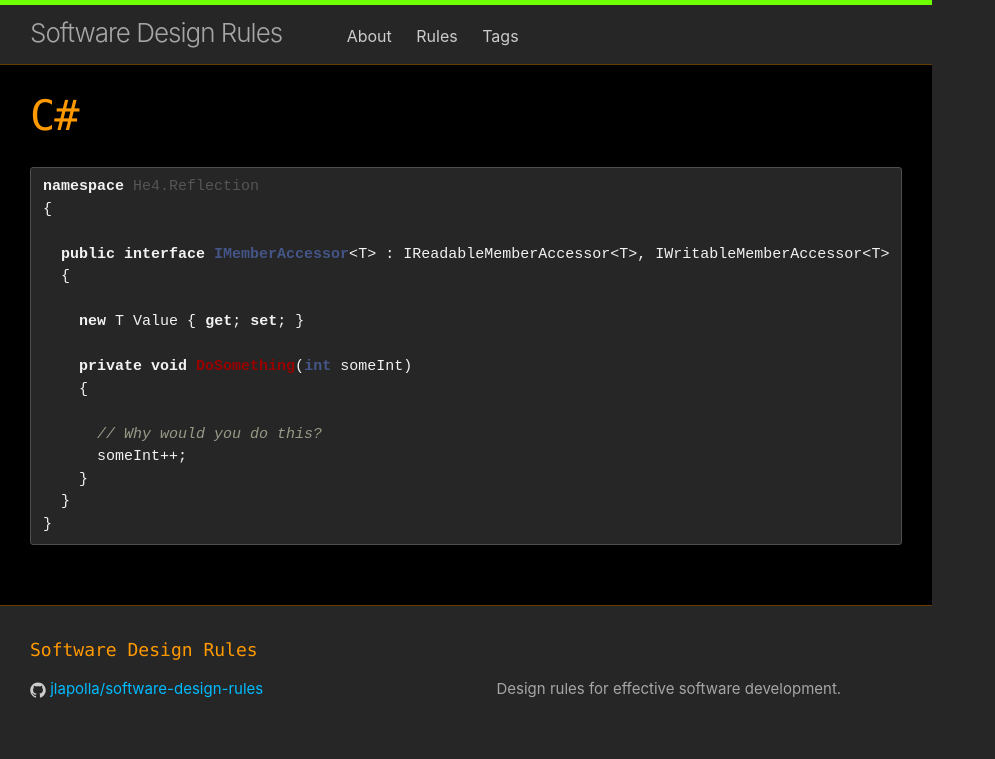
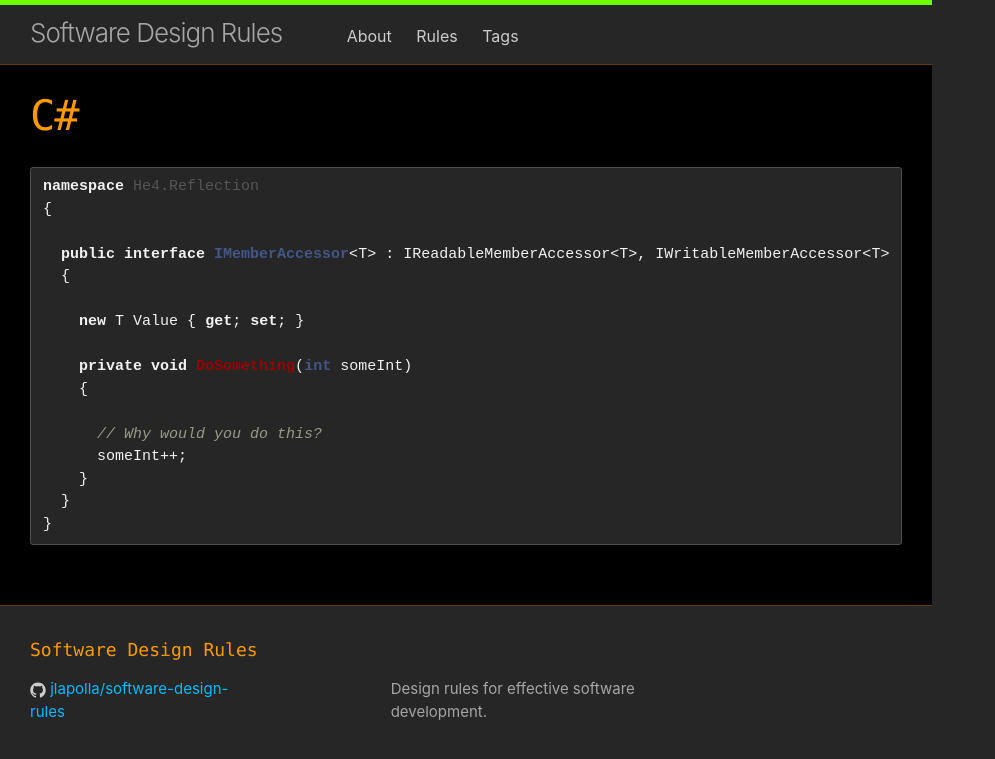
Before and after one commit to jlapolla/software-design-rules, a Jekyll site: the page built from _code_samples/6d2f57eb-9f7d-4e4d-82b1-1595e4c90f16.md, in a window 1280 px wide. Shown: the top 759 px of the page, without its empty margins (0-995 px from the left). Built offline with Jekyll 4.4.1, drawn with Linux system fonts in a browser that asks for light colours.

Commit message:
Fix '.footer-col-X-static' CSS classes
- Now the calculated width is fixed, and matches the base width exactly.
  Compare widths to the 'default.html' template on a wide screen.

```diff
--- a/_sass/_layout.scss
+++ b/_sass/_layout.scss
@@ -156,49 +156,37 @@
     float: left;
 }
 
-.footer-col-1-common {
+.footer-col-1 {
     width: -webkit-calc(35% - (#{$spacing-unit} / 2));
     width:         calc(35% - (#{$spacing-unit} / 2));
 }
 
 .footer-col-1-static {
-  @extend .footer-col-1-common;
   @extend .dynamic-container;
+  width: (0.35 * ($content-width - $spacing-unit * 3.5)) - ($spacing-unit / 2);
   display: inline-block;
 }
 
-.footer-col-1 {
-    @extend .footer-col-1-common;
-}
-
-.footer-col-2-common {
+.footer-col-2 {
     width: -webkit-calc(20% - (#{$spacing-unit} / 2));
     width:         calc(20% - (#{$spacing-unit} / 2));
 }
 
 .footer-col-2-static {
-  @extend .footer-col-2-common;
   @extend .dynamic-container;
+  width: (0.20 * ($content-width - $spacing-unit * 3.5)) - ($spacing-unit / 2);
   display: inline-block;
 }
 
-.footer-col-2 {
-    @extend .footer-col-2-common;
-}
-
-.footer-col-3-common {
+.footer-col-3 {
     width: -webkit-calc(45% - (#{$spacing-unit} / 2));
     width:         calc(45% - (#{$spacing-unit} / 2));
 }
 
 .footer-col-3-static {
-  @extend .footer-col-3-common;
   @extend .dynamic-container;
+  width: (0.45 * ($content-width - $spacing-unit * 3.5)) - ($spacing-unit / 2);
   display: inline-block;
-}
-
-.footer-col-3 {
-    @extend .footer-col-3-common;
 }
 
 @include media-query($on-laptop) {
```
